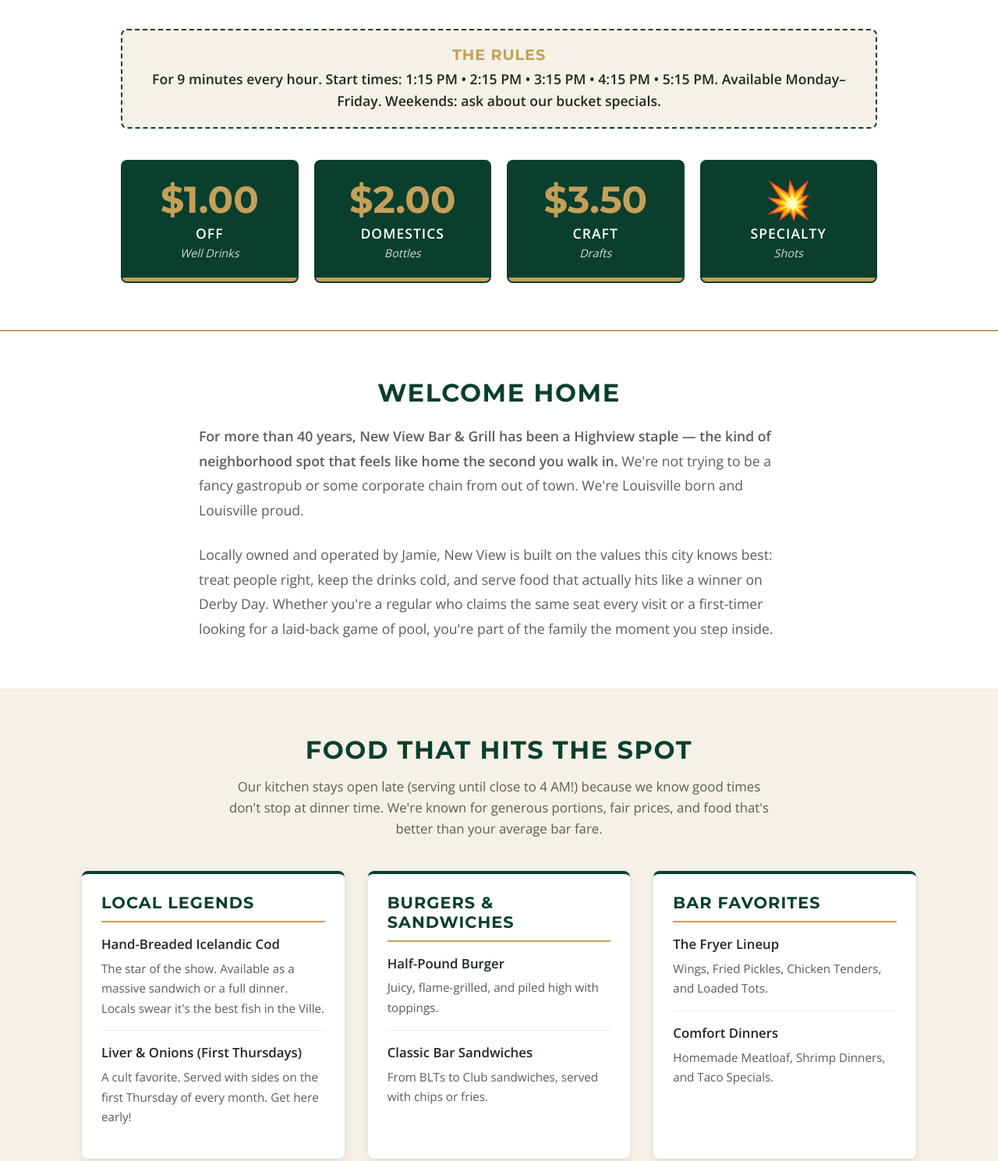
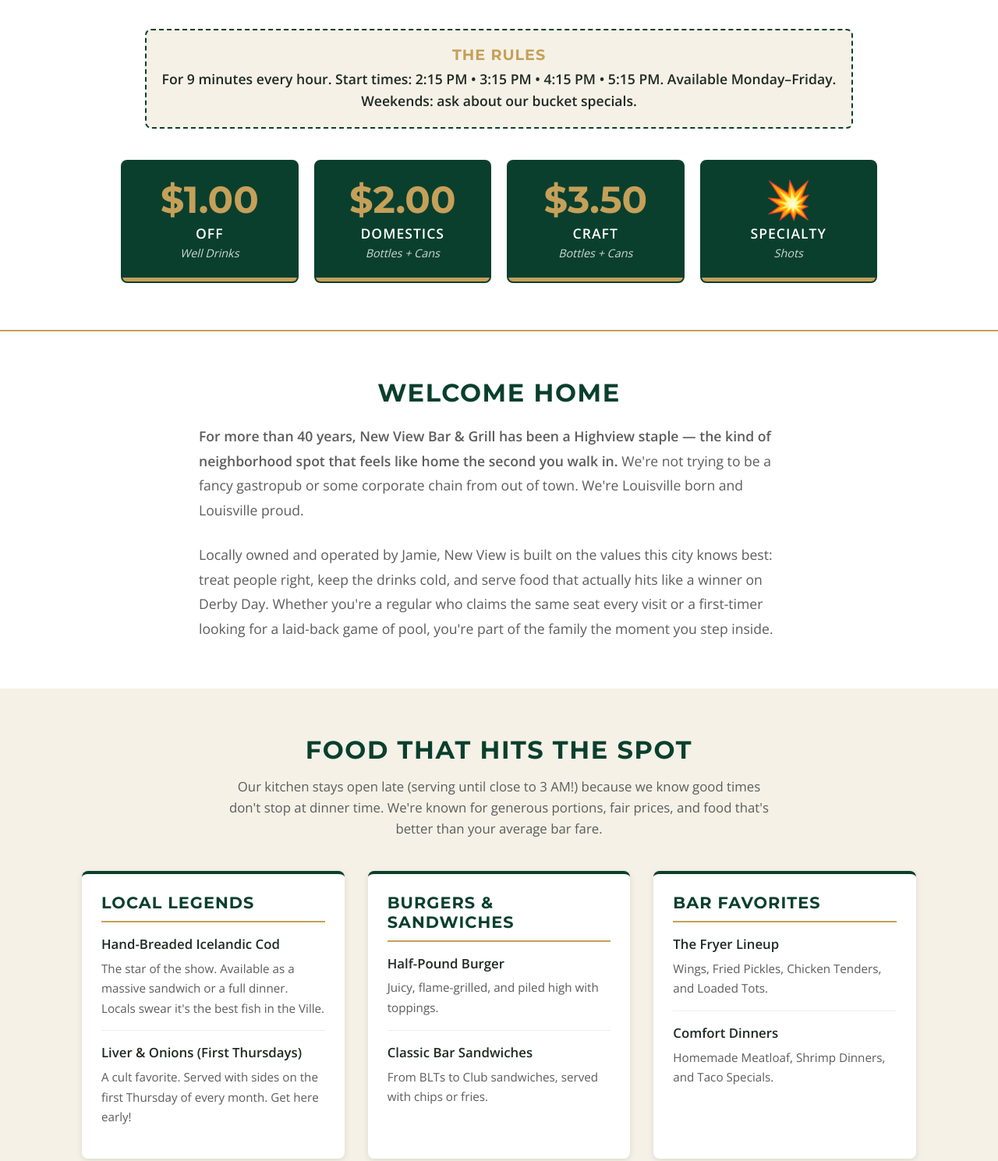
Before and after one commit to itsbiggins-oss/new-view-bar, a plain HTML site: page index.html in a window 1280 px wide. Shown: the part 1231-2720 px from the top of the page at 78% size. Drawn offline with nearby package versions, Linux system fonts and the light colour scheme.

Commit message:
Update special rules and menu details in index.html

```diff
--- a/index.html
+++ b/index.html
@@ -887,7 +887,8 @@
 
                 <div class="special-rules" aria-live="polite" aria-atomic="true">
                     <h3>The Rules</h3>
-                    <p id="special-rules-text">For 9 minutes every hour. Start times: 1:15 PM • 2:15 PM • 3:15 PM • 4:15 PM • 5:15 PM. Available Monday–Friday. Weekends: ask about our bucket specials.</p>
+                    <p id="special-rules-text">For 9 minutes every hour. Start times: 2:15 PM • 3:15 PM • 4:15 PM • 5:15 PM. Available Monday–Friday.</p>
+                    <p style="text-align: center;">Weekends: ask about our bucket specials.</p>
                     <div id="bluelight-status" class="visually-hidden" role="status" aria-live="polite">Blue Light flashing continuously.</div>
                 </div>
 
@@ -901,13 +902,13 @@
                     <div class="special-card">
                         <div class="special-price">$2.00</div>
                         <div class="special-item">Domestics</div>
-                        <div class="special-sub">Bottles</div>
+                        <div class="special-sub">Bottles + Cans</div>
                     </div>
 
                     <div class="special-card">
                         <div class="special-price">$3.50</div>
                         <div class="special-item">Craft</div>
-                        <div class="special-sub">Drafts</div>
+                        <div class="special-sub">Bottles + Cans</div>
                     </div>
 
                     <div class="special-card">
@@ -932,7 +933,7 @@
         <section id="menu" class="section-padding" aria-labelledby="menu-heading">
             <div class="container">
                 <h2 id="menu-heading">Food That Hits The Spot</h2>
-                <p class="menu-intro">Our kitchen stays open late (serving until close to 4 AM!) because we know good times don't stop at dinner time. We're known for generous portions, fair prices, and food that's better than your average bar fare.</p>
+                <p class="menu-intro">Our kitchen stays open late (serving until close to 3 AM!) because we know good times don't stop at dinner time. We're known for generous portions, fair prices, and food that's better than your average bar fare.</p>
 
                 <div class="menu-grid">
                     <article class="menu-category">
@@ -986,7 +987,7 @@
                     </article>
                     <article class="feature-box">
                         <h3>🎱 Billiards</h3>
-                        <p>We take pool seriously. We have 4 pristine DIAMOND pool tables, perfect for league play or a friendly game with friends.</p>
+                        <p>We take pool seriously. We have 4 DIAMOND pool tables, perfect for league play or a friendly game with friends. Join us for Pool League Night every Monday and Thursday!</p>
                     </article>
                     <article class="feature-box">
                         <h3>🍺 The Patio</h3>
```
